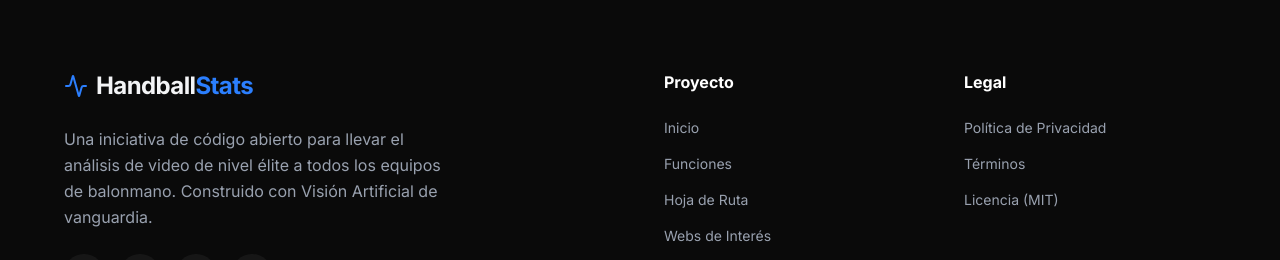
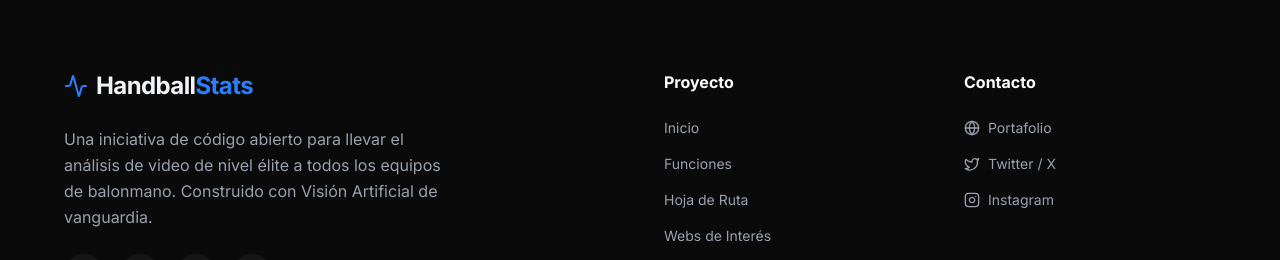
Before and after one commit to Haplee/Stats-Handball, a React (Vite) app in the folder progress-web/: page /webs in a window 1280 px wide. Shown: the part 811-1071 px from the top of the page. Built offline with nearby package versions, Linux system fonts and the light colour scheme.

Commit message:
modified:   progress-web/src/components/Footer.tsx

```diff
--- a/progress-web/src/components/Footer.tsx
+++ b/progress-web/src/components/Footer.tsx
@@ -41,11 +41,11 @@ export default function Footer() {
                     </div>
 
                     <div>
-                        <h4 className="font-bold mb-6 text-white">Legal</h4>
+                        <h4 className="font-bold mb-6 text-white">Contacto</h4>
                         <ul className="space-y-4 text-sm text-gray-400">
-                            <li><a href="#" className="hover:text-blue-400 transition-colors">Política de Privacidad</a></li>
-                            <li><a href="#" className="hover:text-blue-400 transition-colors">Términos</a></li>
-                            <li><a href="#" className="hover:text-blue-400 transition-colors">Licencia (MIT)</a></li>
+                            <li><a href="https://haplee.github.io/Portafolio-FranVi" target="_blank" rel="noopener noreferrer" className="hover:text-blue-400 transition-colors flex items-center gap-2"><Globe size={16} /> Portafolio</a></li>
+                            <li><a href="https://x.com/FranVidalMateo" target="_blank" rel="noopener noreferrer" className="hover:text-blue-400 transition-colors flex items-center gap-2"><Twitter size={16} /> Twitter / X</a></li>
+                            <li><a href="https://www.instagram.com/franvidalmateo" target="_blank" rel="noopener noreferrer" className="hover:text-blue-400 transition-colors flex items-center gap-2"><Instagram size={16} /> Instagram</a></li>
                         </ul>
                     </div>
                 </div>
```
